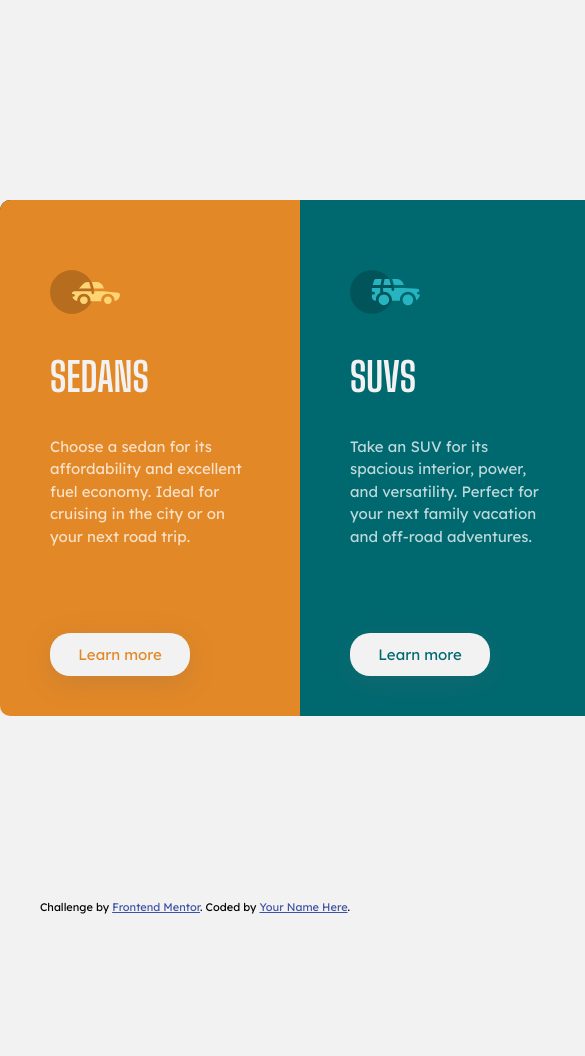
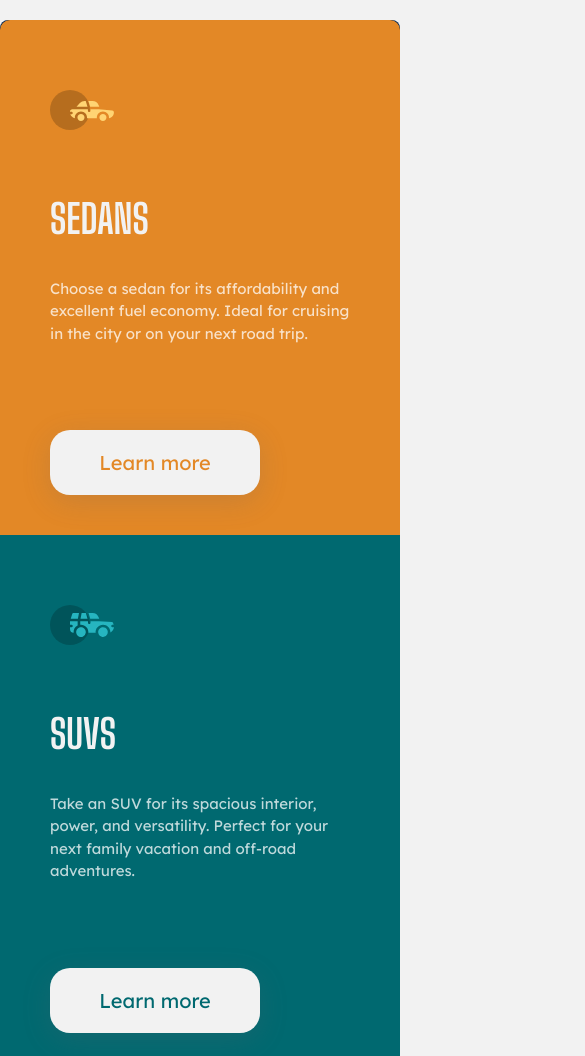
Before and after one commit to praw7/3-column-preview, a plain HTML site: page index.html in a window 390 px wide. Shown: the top 1056 px of the page, 585 px wide, since content can reach past the window. Before the commit the page ends 914 px from the top, so only its background shows below. Drawn offline with Linux system fonts and the light colour scheme.

Commit message:
3-column-preview
Media queries added

```diff
--- a/index.html
+++ b/index.html
@@ -22,7 +22,7 @@
       <div class="cards card-sedans">
         <div class="content">
           <div class="icon">
-            <img src="/images/icon-sedans.svg" alt="icon" />
+            <embed src="/images/icon-sedans.svg" alt="icon" />
           </div>
           <h2>Sedans</h2>
           <p>
@@ -36,7 +36,9 @@
       </div>
       <div class="cards card-suvs">
         <div class="content">
-          <div class="icon"><img src="/images/icon-suvs.svg" alt="icon" /></div>
+          <div class="icon">
+            <embed src="/images/icon-suvs.svg" alt="icon" />
+          </div>
           <h2>SUVS</h2>
           <p>
             Take an SUV for its spacious interior, power, and versatility.
@@ -50,7 +52,7 @@
       <div class="cards card-luxury">
         <div class="content">
           <div class="icon">
-            <img src="/images/icon-luxury.svg" alt="icon" />
+            <embed src="/images/icon-luxury.svg" alt="icon" />
           </div>
           <h2>Luxury</h2>
           <p>
--- a/style.css
+++ b/style.css
@@ -8,6 +8,7 @@
 
 html {
   font-size: 62.5%;
+  overflow-x: hidden;
 }
 
 body {
@@ -37,7 +38,7 @@ body {
   font-size: 1.5rem;
 }
 
-.cards img {
+.cards embed {
   margin-top: 5rem;
   width: 35%;
 }
@@ -114,7 +115,7 @@ body {
   color: hsl(228, 45%, 44%);
 }
 
-/* @media (max-width: 850px) {
+@media (max-width: 850px) {
   .btn {
     font-size: 0.8rem;
     padding: 6px 18px;
@@ -123,9 +124,38 @@ body {
 
 @media (max-width: 625px) {
   .container {
+    width: 40rem;
     display: grid;
     grid-template-columns: 1fr;
     border-radius: 8px;
+    margin: 2rem auto;
+  }
+
+  /* .container {
+    background-color: #042855;
+    width: 90rem;
+    height: 50rem;
+    margin: 0 auto;
+    margin-top: 20rem;
+    display: grid;
+    grid-template-columns: repeat(3, 1fr);
+    border-radius: 10px;
+  } */
+
+  .card-sedans {
+    border-top-left-radius: 10px;
+    border-top-right-radius: 10px;
+    border-bottom-left-radius: 0;
+  }
+
+  .card-luxury {
+    border-top-right-radius: 0;
+    border-bottom-left-radius: 10px;
+  }
+
+  .btn {
+    padding: 2rem;
+    font-size: 2rem;
   }
 
   .attribution {
@@ -135,4 +165,4 @@ body {
   .cards p {
     max-width: 100%;
   }
-} */
+}
```
